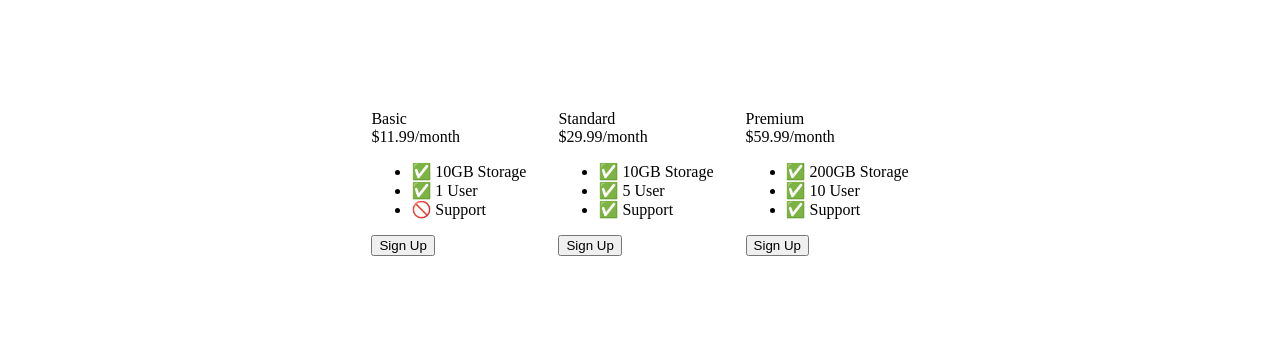
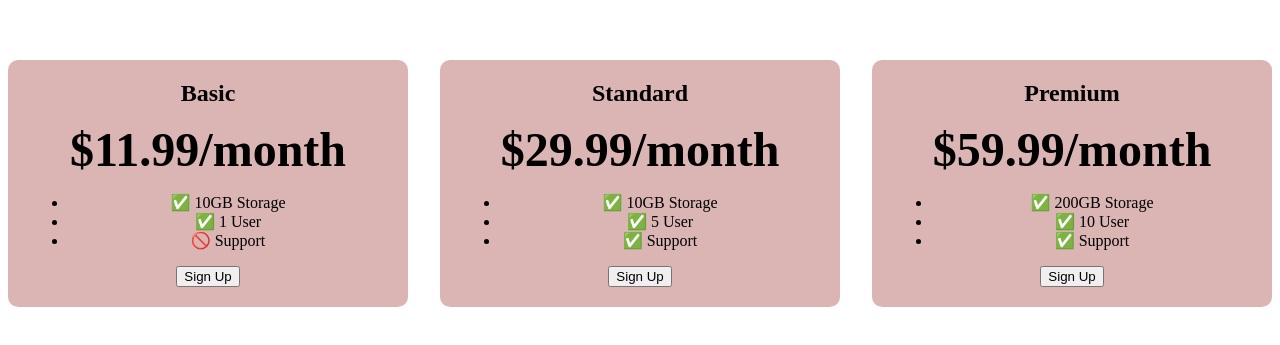
Before and after one commit to brunagirao/flexbox-pricing-table, a plain HTML site: page index.html in a window 1280 px wide. Shown: the part 225-570 px from the top of the page. Drawn offline with Linux system fonts and the light colour scheme; a web font is replaced by a local one.

Commit message:
customize texts

```diff
--- a/style.css
+++ b/style.css
@@ -9,3 +9,24 @@ body {
     align-items: center;
     gap: 2rem;
 }
+
+.pricing-plan {
+    flex: 1;
+    max-width: 500px;
+    padding: 20px;
+    background-color: #dbb4b4;
+    border-radius: 10px;
+    text-align: center;
+}
+
+.plan-title {
+    font-weight: bold;
+    font-size: 1.5rem;
+    margin-bottom: 15px;
+}
+
+.plan-price {
+    font-weight: bold;
+    font-size: 3rem;
+    margin-bottom: 15px;
+}
```
